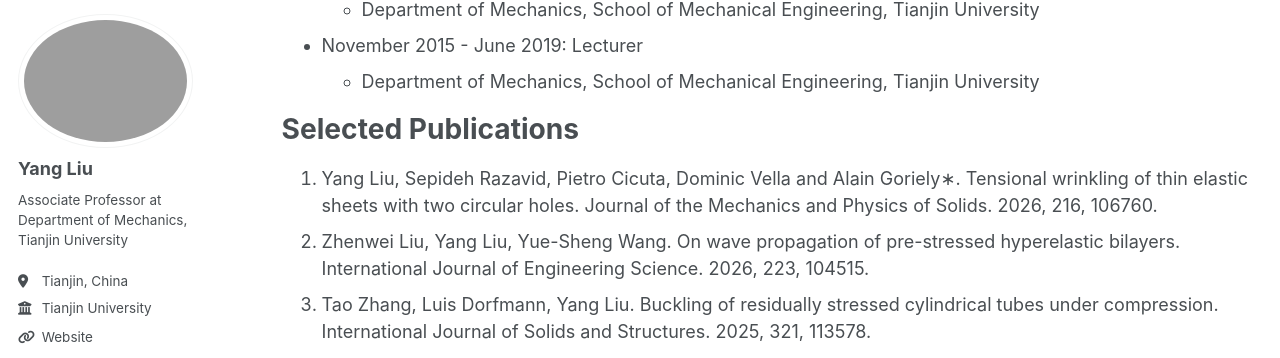
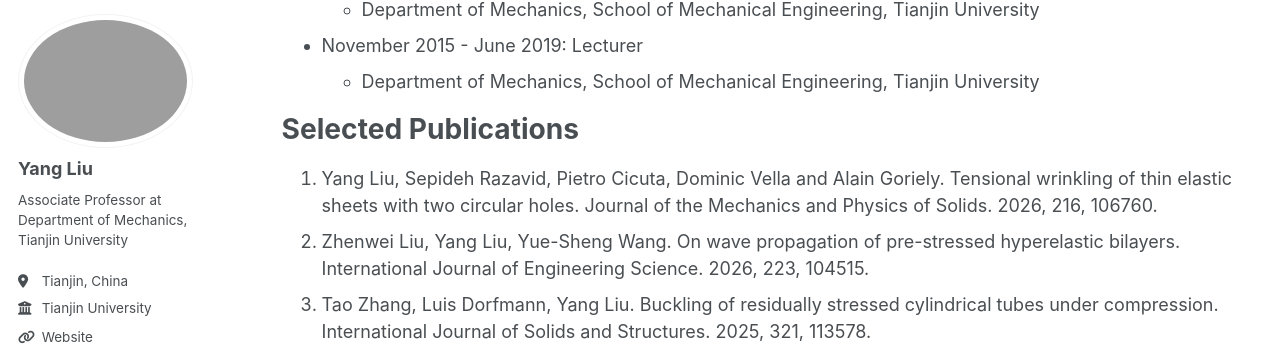
Before and after one commit to yangliumech/yangliumech.github.io, a Jekyll site: the page built from _pages/cv.md, in a window 1280 px wide and 900 px high, scrolled down 461 px. Shown: the part 92-450 px from the top of the window. Built offline with Jekyll 4.4.1, drawn with Linux system fonts in a browser that asks for light colours; some web fonts are replaced.

Commit message:
Update cv.md

```diff
--- a/_pages/cv.md
+++ b/_pages/cv.md
@@ -33,7 +33,7 @@ Work experience
 Selected Publications
 ======
 
-1. Yang Liu, Sepideh Razavid, Pietro Cicuta, Dominic Vella and Alain Goriely∗. Tensional wrinkling of thin elastic sheets with two circular holes. Journal of the Mechanics and Physics of Solids. 2026, 216, 106760.
+1. Yang Liu, Sepideh Razavid, Pietro Cicuta, Dominic Vella and Alain Goriely. Tensional wrinkling of thin elastic sheets with two circular holes. Journal of the Mechanics and Physics of Solids. 2026, 216, 106760.
 2. Zhenwei Liu, Yang Liu, Yue-Sheng Wang. On wave propagation of pre-stressed hyperelastic bilayers. International Journal of Engineering Science. 2026, 223, 104515.
 3. Tao Zhang, Luis Dorfmann, Yang Liu. Buckling of residually stressed cylindrical tubes under compression. International Journal of Solids and Structures. 2025, 321, 113578.
 4. Yang Liu, Rui-Cheng Liu, Wanyu Ma and Alain Goriely. Post-buckling of fiber-reinforced soft tissues. Journal of the Mechanics and Physics of Solids. 2025, 203, 106220.
```
